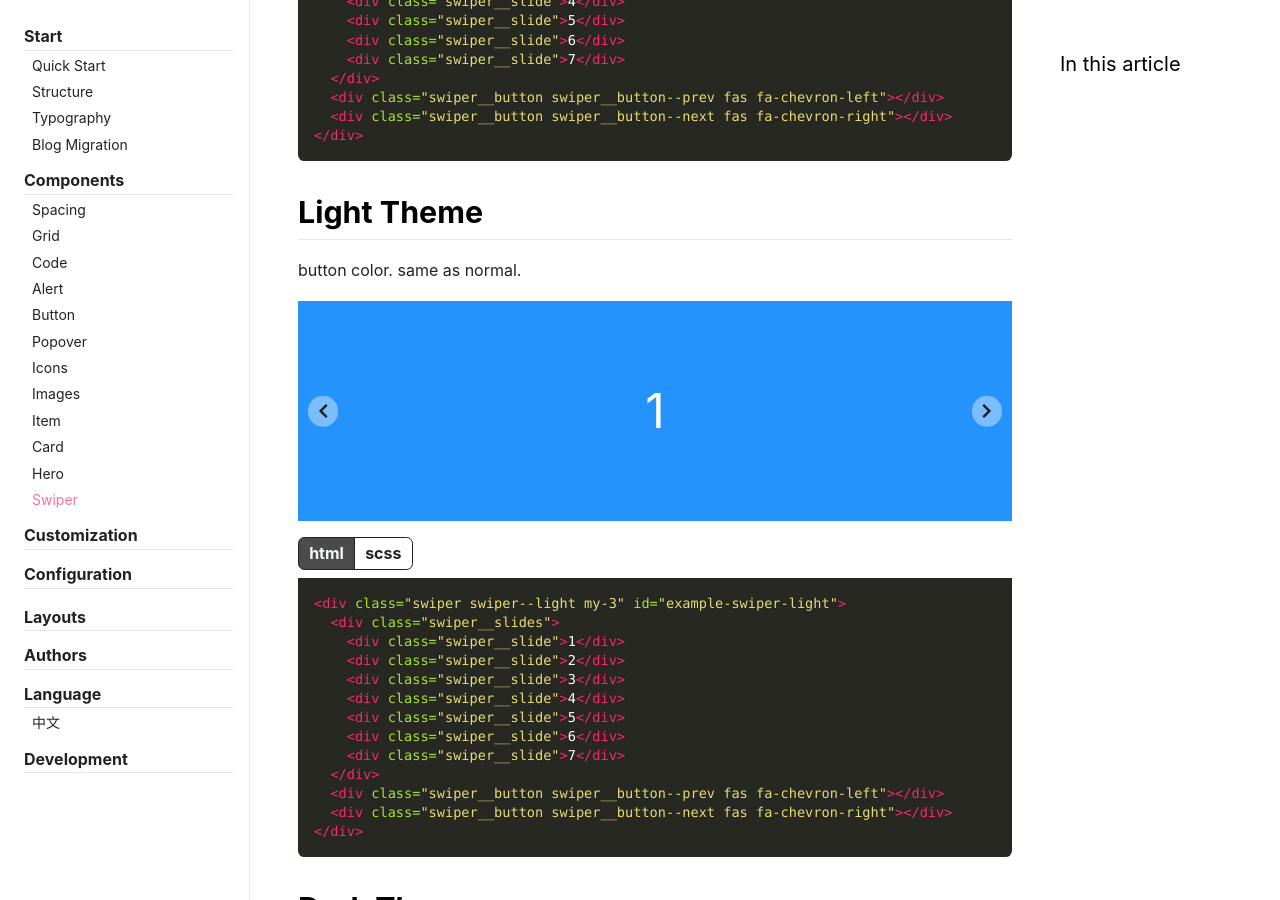
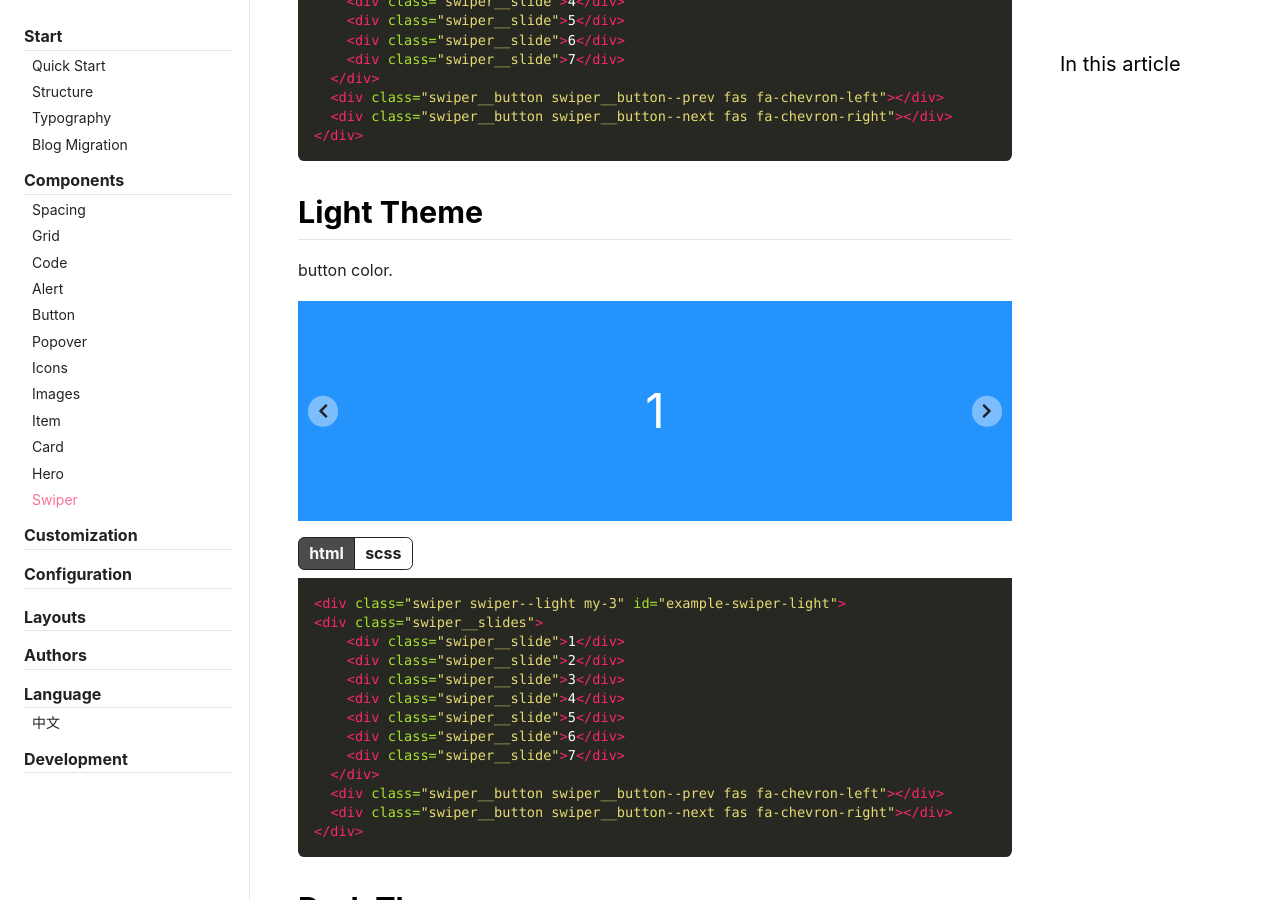
Before and after one commit to LawssssCat/jekyll-docs, a Jekyll site: the page built from _docs/en/components/swiper.md, in a window 1280 px wide and 900 px high, scrolled down 782 px. Built offline with Jekyll 4.4.1, drawn with Linux system fonts in a browser that asks for light colours; comment, search, counter and statistics services are not loaded.

Commit message:
docs(swiper): _demo_html_base

```diff
--- a/_docs/en/components/swiper.md
+++ b/_docs/en/components/swiper.md
@@ -24,6 +24,20 @@
   }
 {%- endcapture -%}
 <!-- ============================================= -->
+{%- capture _demo_html_base -%}
+  <div class="swiper__slides">
+    <div class="swiper__slide">1</div>
+    <div class="swiper__slide">2</div>
+    <div class="swiper__slide">3</div>
+    <div class="swiper__slide">4</div>
+    <div class="swiper__slide">5</div>
+    <div class="swiper__slide">6</div>
+    <div class="swiper__slide">7</div>
+  </div>
+  <div class="swiper__button swiper__button--prev fas fa-chevron-left"></div>
+  <div class="swiper__button swiper__button--next fas fa-chevron-right"></div>
+{%- endcapture -%}
+<!-- ============================================= -->
 
 ## Normal
 
@@ -38,17 +52,7 @@
 </style>
 {%- capture _code_html -%}
 <div class="swiper my-3" id="example-swiper-normal">
-  <div class="swiper__slides">
-    <div class="swiper__slide">1</div>
-    <div class="swiper__slide">2</div>
-    <div class="swiper__slide">3</div>
-    <div class="swiper__slide">4</div>
-    <div class="swiper__slide">5</div>
-    <div class="swiper__slide">6</div>
-    <div class="swiper__slide">7</div>
-  </div>
-  <div class="swiper__button swiper__button--prev fas fa-chevron-left"></div>
-  <div class="swiper__button swiper__button--next fas fa-chevron-right"></div>
+{{ _demo_html_base }}
 </div>
 {%- endcapture -%}
 {{ _code_html }}
@@ -72,7 +76,7 @@
 
 ## Light Theme
 
-button color. same as normal.
+button color.
 
 <!-- ============================================= -->
 <style>
@@ -85,17 +89,7 @@
 </style>
 {%- capture _code_html -%}
 <div class="swiper swiper--light my-3" id="example-swiper-light">
-  <div class="swiper__slides">
-    <div class="swiper__slide">1</div>
-    <div class="swiper__slide">2</div>
-    <div class="swiper__slide">3</div>
-    <div class="swiper__slide">4</div>
-    <div class="swiper__slide">5</div>
-    <div class="swiper__slide">6</div>
-    <div class="swiper__slide">7</div>
-  </div>
-  <div class="swiper__button swiper__button--prev fas fa-chevron-left"></div>
-  <div class="swiper__button swiper__button--next fas fa-chevron-right"></div>
+{{ _demo_html_base }}
 </div>
 {%- endcapture -%}
 {{ _code_html }}
@@ -132,17 +126,7 @@
 </style>
 {%- capture _code_html -%}
 <div class="swiper swiper--dark my-3" id="example-swiper-dark">
-  <div class="swiper__slides">
-    <div class="swiper__slide">1</div>
-    <div class="swiper__slide">2</div>
-    <div class="swiper__slide">3</div>
-    <div class="swiper__slide">4</div>
-    <div class="swiper__slide">5</div>
-    <div class="swiper__slide">6</div>
-    <div class="swiper__slide">7</div>
-  </div>
-  <div class="swiper__button swiper__button--prev fas fa-chevron-left"></div>
-  <div class="swiper__button swiper__button--next fas fa-chevron-right"></div>
+{{ _demo_html_base }}
 </div>
 {%- endcapture -%}
 {{ _code_html }}
@@ -200,17 +184,7 @@
 </style>
 {%- capture _code_html -%}
 <div class="swiper my-3" id="example-swiper-images">
-  <div class="swiper__slides">
-    <div class="swiper__slide">1</div>
-    <div class="swiper__slide">2</div>
-    <div class="swiper__slide">3</div>
-    <div class="swiper__slide">4</div>
-    <div class="swiper__slide">5</div>
-    <div class="swiper__slide">6</div>
-    <div class="swiper__slide">7</div>
-  </div>
-  <div class="swiper__button swiper__button--prev fas fa-chevron-left"></div>
-  <div class="swiper__button swiper__button--next fas fa-chevron-right"></div>
+{{ _demo_html_base }}
 </div>
 {%- endcapture -%}
 {{ _code_html }}
@@ -245,17 +219,7 @@
 </style>
 {%- capture _code_html -%}
 <div class="swiper my-3" id="example-swiper-normal" data-swiper-animation='close'>
-  <div class="swiper__slides">
-    <div class="swiper__slide">1</div>
-    <div class="swiper__slide">2</div>
-    <div class="swiper__slide">3</div>
-    <div class="swiper__slide">4</div>
-    <div class="swiper__slide">5</div>
-    <div class="swiper__slide">6</div>
-    <div class="swiper__slide">7</div>
-  </div>
-  <div class="swiper__button swiper__button--prev fas fa-chevron-left"></div>
-  <div class="swiper__button swiper__button--next fas fa-chevron-right"></div>
+{{ _demo_html_base }}
 </div>
 {%- endcapture -%}
 {{ _code_html }}
```
